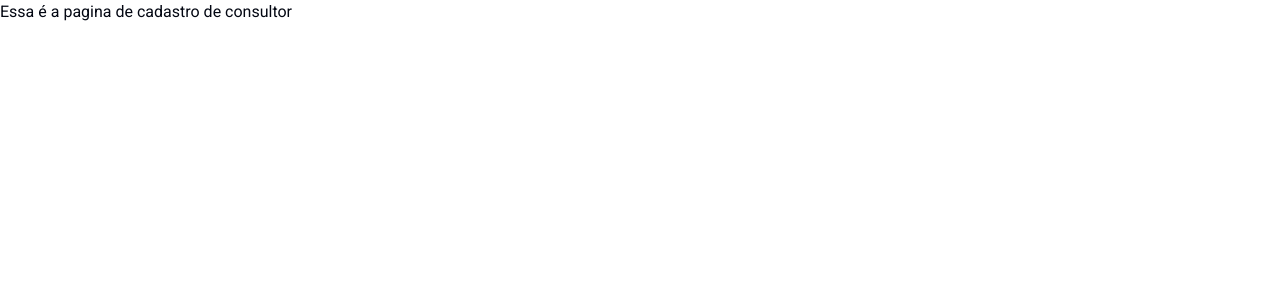
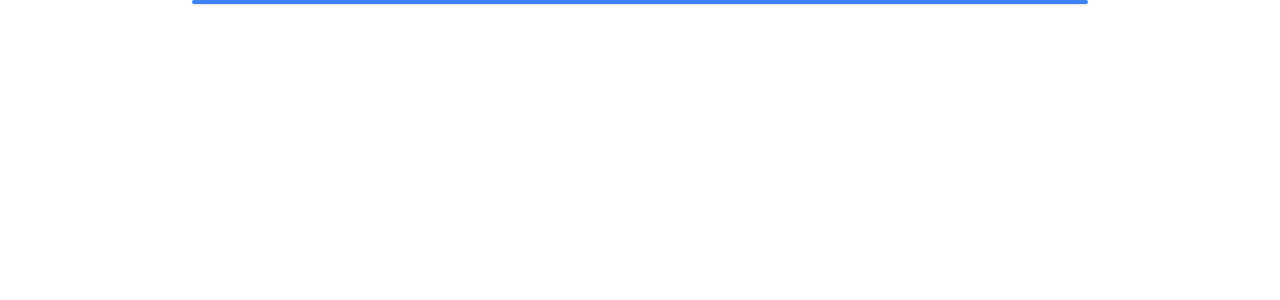
Before and after one commit to Adryanrr/ConsultancyManagement, a Next.js app in the folder ghast/: page /cadastrar/consultor in a window 1280 px wide. Shown: the top 300 px of the page. Built offline with nearby package versions, Linux system fonts and the light colour scheme.

Commit message:
adicionando header e sidebar atualizada

```diff
--- a/ghast/src/app/cadastrar/consultor/page.tsx
+++ b/ghast/src/app/cadastrar/consultor/page.tsx
@@ -1,7 +1,15 @@
+'use client'
+
+import Pagina from "@/components/template/Pagina"
+import { Button } from "@/components/ui/button"
+import { Card, CardContent, CardHeader, CardTitle } from "@/components/ui/card"
+import { Input } from "@/components/ui/input"
+import { Label } from "@/components/ui/label"
+
 export default function CadastrarConsultor(){
   return(
-    <div>
-      Essa é a pagina de cadastro de consultor
-    </div>
+    <Card className="w-full max-w-4xl mx-auto border-blue-500 border-2">
+
+  </Card>
   );
 }
--- a/ghast/src/app/cadastrar/contrato/page.tsx
+++ b/ghast/src/app/cadastrar/contrato/page.tsx
@@ -1,7 +1,12 @@
+import Pagina from "@/components/template/Pagina"
+import { Button } from "@/components/ui/button"
+import { Card, CardContent, CardHeader, CardTitle } from "@/components/ui/card"
+import { Input } from "@/components/ui/input"
+import { Label } from "@/components/ui/label"
+
 export default function CadastrarContrato(){
   return(
-    <div>
-      Essa é a pagina de cadastro de contrato
-    </div>
+    <Card className="w-full max-w-4xl mx-auto border-blue-500 border-2">
+  </Card>
   );
 }
--- a/ghast/src/app/globals.css
+++ b/ghast/src/app/globals.css
@@ -22,6 +22,20 @@ body {
   .text-balance {
     text-wrap: balance;
   }
+}
+
+body::-webkit-scrollbar {
+  width: 0.1rem;
+}
+
+body::-webkit-scrollbar-track {
+  box-shadow: inset 0 0 1px rgba(134, 134, 134, 0.3);
+}
+
+body::-webkit-scrollbar-thumb {
+  background-color: #fff;
+  outline: 2px solid #fff;
+  /* Remova o 0 antes de #fff*/
 }
 
 /* Definindo variáveis de cor para modo claro */
--- a/ghast/src/components/app-sidebar.tsx
+++ b/ghast/src/components/app-sidebar.tsx
@@ -15,7 +15,11 @@ import {
 import { items } from "@/lib/iconsSidebar";
 import { Switch } from "@/components/ui/switch";
 import { LogOutIcon, Moon, Sun, ChevronDown } from "lucide-react";
-import { Collapsible, CollapsibleContent, CollapsibleTrigger } from "@/components/ui/collapsible";
+import {
+  Collapsible,
+  CollapsibleContent,
+  CollapsibleTrigger,
+} from "@/components/ui/collapsible";
 import { useState, useEffect } from "react";
 import { useTheme } from "next-themes";
 
@@ -65,15 +69,19 @@ export function AppSidebar() {
                       </CollapsibleTrigger>
                       <CollapsibleContent>
                         <SidebarMenuSub>
-                          {["Cliente", "Consultor", "Contrato"].map((subItem) => (
+                          {["Cliente", "Consultor", "Contrato"].map(
+                            (subItem) => (
                               <SidebarMenuItem key={subItem}>
                                 <SidebarMenuButton asChild>
-                                <a href={`/cadastrar/${subItem.toLowerCase()}`}>
+                                  <a
+                                    href={`/cadastrar/${subItem.toLowerCase()}`}
+                                  >
                                     {subItem}
                                   </a>
                                 </SidebarMenuButton>
                               </SidebarMenuItem>
-                          ))}
+                            )
+                          )}
                         </SidebarMenuSub>
                       </CollapsibleContent>
                     </Collapsible>
@@ -95,11 +103,17 @@ export function AppSidebar() {
         <div className="flex items-center justify-between mb-4">
           <div className="flex items-center space-x-2">
             {theme === "dark" ? (
-              <Sun className="text-yellow-500" />
+              <>
+                <Moon className="text-yellow-500" />
+                <span>Dark Mode</span>
+              </>
             ) : (
-              <Moon className="text-gray-600" />
+              <>
+                <Moon className="text-black" />{" "}
+                {/* Você pode usar um ícone diferente aqui para o modo claro, se quiser */}
+                <span>Light Mode</span>
+              </>
             )}
-            <span>{theme === "dark" ? "Light Mode" : "Dark Mode"}</span>
           </div>
           <Switch checked={theme === "dark"} onCheckedChange={toggleDarkMode} />
         </div>
--- a/ghast/src/components/graphic/GraphicClients.tsx
+++ b/ghast/src/components/graphic/GraphicClients.tsx
@@ -28,7 +28,7 @@ export default function Chart() {
   } satisfies ChartConfig;
 
   return (
-    <Card className="w-full md:w-1/2 md:max-[600px]">
+    <Card className="w-full md:w-1/2">
       <CardHeader>
         <div className="flex items-center justify-center">
           <CardTitle className="text-lg sm:text-xl text-gray-800 dark:text-gray-300">
--- a/ghast/src/components/template/Header.tsx
+++ b/ghast/src/components/template/Header.tsx
@@ -8,7 +8,7 @@ export default function Header() {
       </div>
       <div className="text-xl font-bold font-audiowide">GHAST CONSULTORIA</div>
       <div>
-        <div className="flex justify-center items-center rounded-2xl bg-gray-300 p-3 text-black">
+        <div>
           {/* <div className="flex justify-center items-center gap-8">
             <MessageCircle />
             <Settings />
--- a/ghast/src/lib/iconsSidebar.ts
+++ b/ghast/src/lib/iconsSidebar.ts
@@ -11,7 +11,7 @@ import {
 export const items = [
   {
     title: "Home",
-    url: "#",
+    url: "/Dashboard",
     icon: Home,
   },
   {
```
Also changed, not shown: ghast/src/app/layout.tsx (+4 -4 lines). Lines whose indentation alone changed are shown as unchanged.
